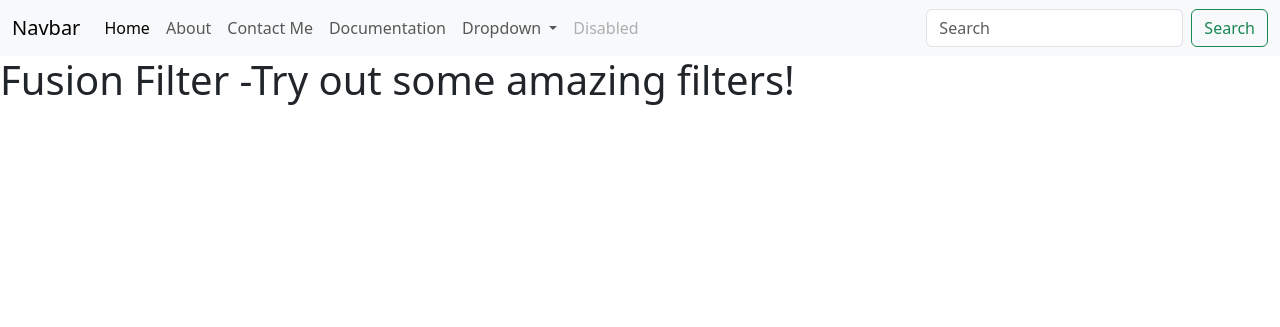
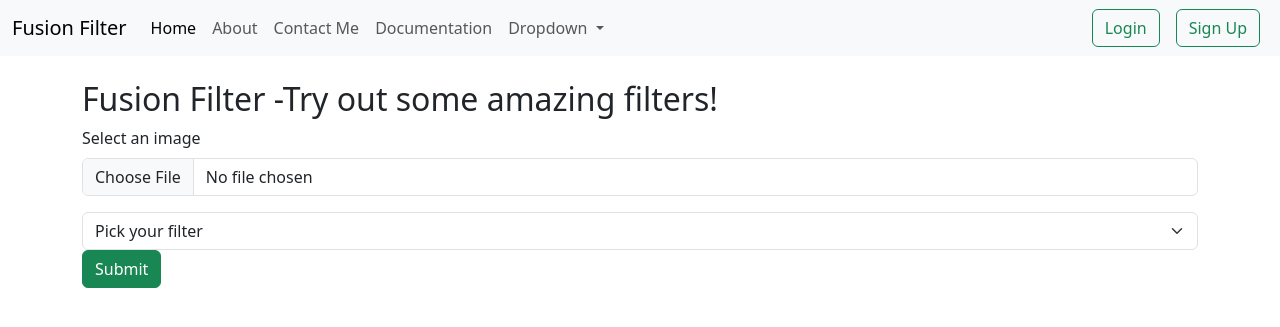
Before and after one commit to Nishtha-Parashar/Filter_Fusion, a Flask app: page / in a window 1280 px wide. Shown: the top 327 px of the page. Run offline with Flask 3, Linux system fonts and the light colour scheme.

Commit message:
new changes

```diff
--- a/main.py
+++ b/main.py
@@ -1,9 +1,43 @@
-from flask import Flask, render_template
+from flask import Flask, render_template, request, flash
+from werkzeug.utils import secure_filename
+import os
+
+UPLOAD_FOLDER = 'static'
+ALLOWED_EXTENSIONS = {'png', 'webp', 'jpg', 'jpeg', 'gif'}
 
 app = Flask(__name__)
+app.config['UPLOAD_FOLDER'] = UPLOAD_FOLDER
+def allowed_file(filename):
+    return '.' in filename and \
+           filename.rsplit('.', 1)[1].lower() in ALLOWED_EXTENSIONS
+
+
+def processImage():
+    pass
 
 @app.route("/")
 def home():
     return render_template("index.html")
 
+@app.route("/About")
+def about():
+    return render_template("About.html")
+
+@app.route("/edit", methods = ["GET", "POST"])
+def edit():
+    if request.method == "POST":
+        if 'file' not in request.files:
+            flash('No file part')
+            return "ERROR!"
+        file = request.files['file']
+        # If the user does not select a file, the browser submits an
+        # empty file without a filename.
+        if file.filename == '':
+            flash('No file selected')
+            return "No file Selected"
+        if file and allowed_file(file.filename):
+            filename = secure_filename(file.filename)
+            file.save(os.path.join(app.config['UPLOAD_FOLDER'], filename))
+            return render_template("index.html")
+
 app.run(debug=True, port=5001)
--- a/templates/index.html
+++ b/templates/index.html
@@ -9,7 +9,7 @@
   <body>
     <nav class="navbar navbar-expand-lg bg-body-tertiary">
       <div class="container-fluid">
-        <a class="navbar-brand" href="/">Navbar</a>
+        <a class="navbar-brand" href="/">Fusion Filter</a>
         <button class="navbar-toggler" type="button" data-bs-toggle="collapse" data-bs-target="#navbarSupportedContent" aria-controls="navbarSupportedContent" aria-expanded="false" aria-label="Toggle navigation">
           <span class="navbar-toggler-icon"></span>
         </button>
@@ -38,18 +38,37 @@
                 <li><a class="dropdown-item" href="#">Something else here</a></li>
               </ul>
             </li>
-            <li class="nav-item">
-              <a class="nav-link disabled">Disabled</a>
-            </li>
           </ul>
-          <form class="d-flex" role="search">
-            <input class="form-control me-2" type="search" placeholder="Search" aria-label="Search">
-            <button class="btn btn-outline-success" type="submit">Search</button>
-          </form>
+          <div class="d-flex" role="search">
+            <button class="btn btn-outline-success mx-2" type="submit">Login</button>
+            <button class="btn btn-outline-success mx-2" type="submit">Sign Up</button>
+          </div>
         </div>
       </div>
     </nav>
-    <h1>Fusion Filter -Try out some amazing filters!</h1>
+    <div class="container my-4">
+      <h1 class = "fs-2 text">Fusion Filter -Try out some amazing filters!</h1>
+
+      <form action="/edit" method = "POST" enctype="multipart/form-data">
+
+        <div class="mb-3">
+          <label for="formFile" class="form-label">Select an image</label>
+          <input class="form-control" type="file" name ="file" id="formFile">
+        </div>
+        <div class="mb-3">
+          <select name="operation" class="form-select" aria-label="Default select example">
+            <option selected>Pick your filter</option>
+            <option value="1">Sketchify - Make a sketch </option>
+            <option value="2">Cartoonify - Let's enter the Cartoon world!</option>
+            <option value="3">DeOldify - Bring in some colours</option>
+          </select>
+          <button type="submit" class="btn btn-success">Submit</button>
+
+        </div>
+      </form>
+
+
+    </div>
     <script src="https://cdn.jsdelivr.net/npm/bootstrap@5.3.0/dist/js/bootstrap.bundle.min.js" integrity="sha384-geWF76RCwLtnZ8qwWowPQNguL3RmwHVBC9FhGdlKrxdiJJigb/j/68SIy3Te4Bkz" crossorigin="anonymous"></script>
   </body>
 </html>
```
